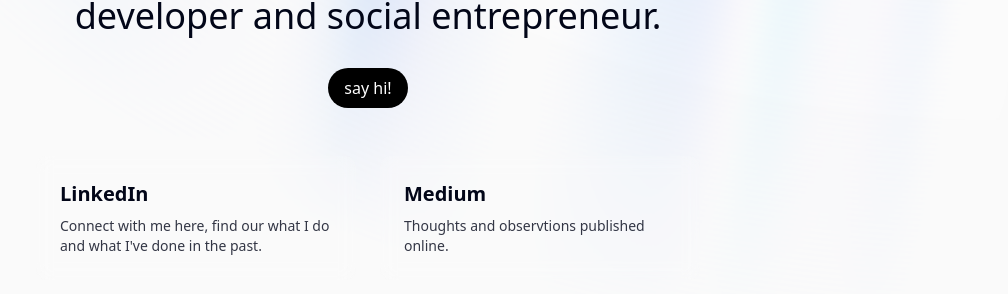
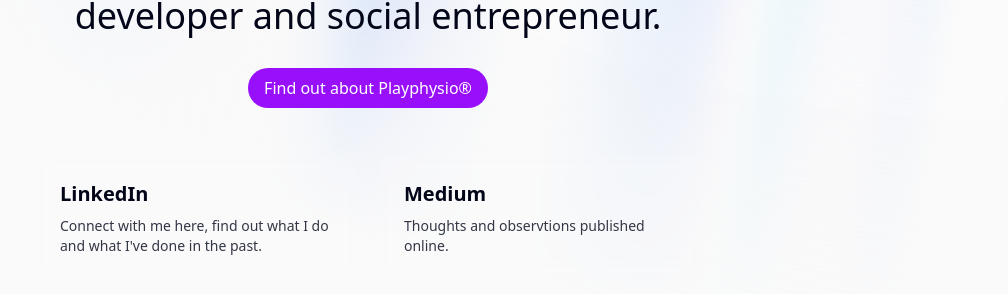
Before and after one commit to mrwilljackson/wlog, a Next.js app: page /aurora-demo in a window 1280 px wide. Shown: the part 448-742 px from the top of the page, without its empty margins (272-1280 px from the left). Built offline with nearby package versions, Linux system fonts and the light colour scheme.

Commit message:
fixed button text

```diff
--- a/src/components/ui/aurora-background-demo.tsx
+++ b/src/components/ui/aurora-background-demo.tsx
@@ -31,17 +31,17 @@ export function AuroraBackgroundDemo() {
         <div className="text-4xl md:text-6xl font-bold dark:text-white text-center">
           Will Jackson
         </div>
-        <div className="font-extralight text-base md:text-4xl dark:text-neutral-200 py-4 justify-center">
+        <div className="font-extralight text-base md:text-4xl dark:text-neutral-200 py-4 ">
           Human centered designer,<br />developer and social entrepreneur.
         </div>
-        <button className="bg-black dark:bg-white rounded-full w-fit text-white dark:text-black px-4 py-2">
-          say hi!
+        <button className="bg-purple-600 dark:bg-white rounded-full w-fit text-white dark:text-black px-4 py-2">
+          Find out about Playphysio&reg;
         </button>
 
         <div className="mt-8 flex flex-col md:flex-row gap-6 justify-center">
           <div className="bg-white/10 backdrop-blur-sm p-6 rounded-lg max-w-xs">
             <h3 className="text-xl font-semibold mb-2">LinkedIn</h3>
-            <p className="text-sm opacity-80">Connect with me here, find our what I do and what I've done in the past.</p>
+            <p className="text-sm opacity-80">Connect with me here, find out what I do and what I've done in the past.</p>
           </div>
           <div className="bg-white/10 backdrop-blur-sm p-6 rounded-lg max-w-xs">
             <h3 className="text-xl font-semibold mb-2">Medium</h3>
```
